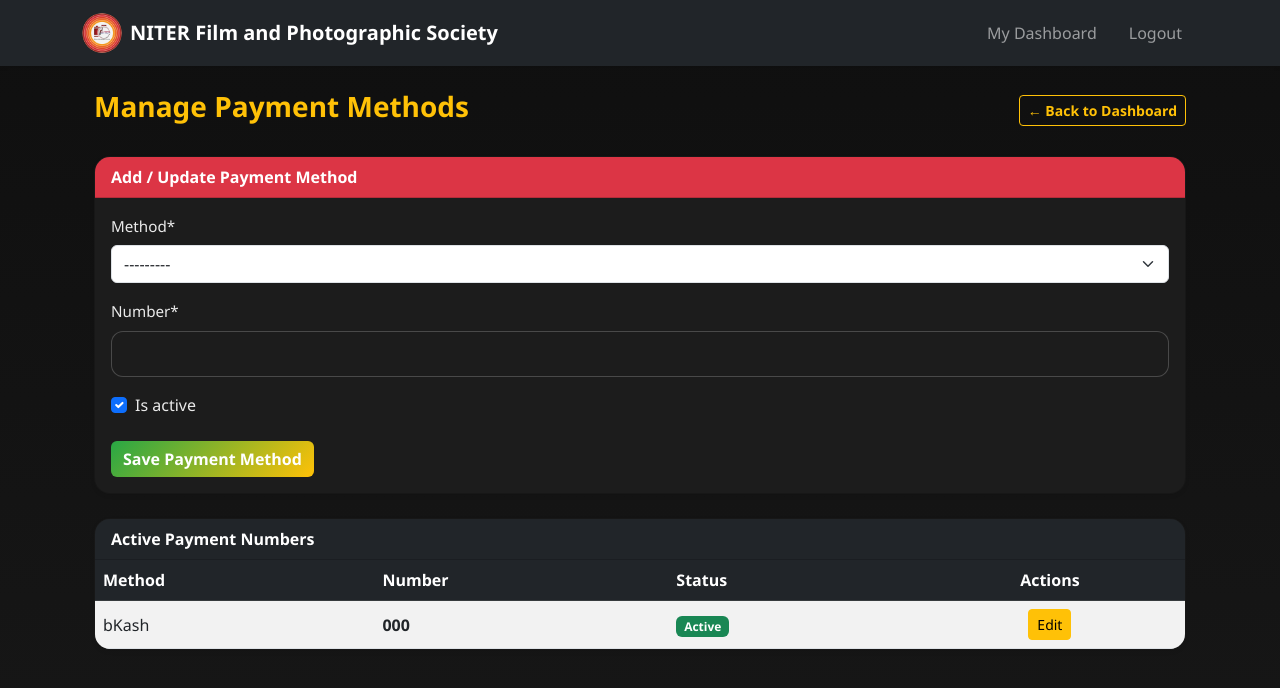
After one commit to k-k-shaon/event-ticket-booking-system, a Django app: page /admin_access/payment-methods/ in a window 1280 px wide. The commit adds this page. Shown: the top 688 px of the page. Run offline with Django 5.2, Linux system fonts and the light colour scheme; a user stored in the database is signed in; tables that the repository leaves empty hold one stand-in row (values such as "Sample post"); some libraries are stand-ins or nearby versions.

Commit message:
handle payment methods number dynamically

```diff
--- a/NFPS_Events/urls.py
+++ b/NFPS_Events/urls.py
@@ -44,6 +44,7 @@ urlpatterns = [
     path('admin_access/', views.admin_dashboard, name='admin_dashboard'),
     path('dashboard/event/<int:pk>/edit/', views.admin_edit_event, name='admin_edit_event'),
     path('dashboard/event/<int:pk>/delete/', views.admin_delete_event, name='admin_delete_event'),
-
+    path('admin_access/payment-methods/',views.manage_payment_methods,name='manage_payment_methods'),
+    path('admin_access/payment-methods/<int:pk>/edit/', views.edit_payment_method, name='edit_payment_method'),
 
 ]
--- a/events/forms.py
+++ b/events/forms.py
@@ -1,6 +1,5 @@
-# forms.py
 from django import forms
-from .models import Event
+from .models import Event, PaymentMethod
 
 class EventForm(forms.ModelForm):
     class Meta:
@@ -10,3 +9,8 @@ class EventForm(forms.ModelForm):
             'date_time': forms.DateTimeInput(attrs={'type': 'datetime-local'}),
             'description': forms.Textarea(attrs={'rows': 4}),
         }
+
+class PaymentMethodForm(forms.ModelForm):
+    class Meta:
+        model = PaymentMethod
+        fields = ['method', 'number', 'is_active']
--- a/events/models.py
+++ b/events/models.py
@@ -55,3 +55,18 @@ class Registration(models.Model):
         if not self.tracking_code:
             self.tracking_code = f"TKT-{self.event.id}-{uuid.uuid4().hex[:6].upper()}"
         super().save(*args, **kwargs)
+
+
+class PaymentMethod(models.Model):
+    METHOD_CHOICES = [
+        ('bkash', 'bKash'),
+        ('nagad', 'Nagad'),
+        ('rocket', 'Rocket'),
+    ]
+
+    method = models.CharField(max_length=20, choices=METHOD_CHOICES, unique=True)
+    number = models.CharField(max_length=20)
+    is_active = models.BooleanField(default=True)
+
+    def __str__(self):
+        return f"{self.get_method_display()} - {self.number}"
--- a/events/templates/admin_access/event_form.html
+++ b/events/templates/admin_access/event_form.html
@@ -10,7 +10,7 @@
     {% csrf_token %}
     {{ form|crispy }}
     <div class="mt-3 d-flex gap-2">
-      <button type="submit" class="btn btn-primary">Save</button>
+      <button type="submit" class="btn btn-danger">Save</button>
       <a href="{% url 'admin_dashboard' %}" class="btn btn-secondary">Cancel</a>
     </div>
   </form>
--- /dev/null
+++ b/events/templates/admin_access/payment_methods.html
@@ -0,0 +1,77 @@
+{% extends "base.html" %}
+{% load crispy_forms_tags %}
+
+{% block content %}
+<div class="container mt-4">
+
+  <div class="d-flex justify-content-between align-items-center mb-4">
+    <h3 class="text-warning fw-bold">Manage Payment Methods</h3>
+    <a href="{% url 'admin_dashboard' %}" class="btn btn-outline-light btn-sm">
+      ← Back to Dashboard
+    </a>
+  </div>
+
+  <!-- Add / Update Payment Method -->
+  <div class="card mb-4 shadow-sm">
+    <div class="card-header bg-danger text-white fw-bold">
+      Add / Update Payment Method
+    </div>
+    <div class="card-body">
+      <form method="post">
+        {% csrf_token %}
+        {{ form|crispy }}
+        <button type="submit" class="btn btn-success mt-2">
+          Save Payment Method
+        </button>
+      </form>
+    </div>
+  </div>
+
+  <!-- Existing Payment Methods -->
+  <div class="card shadow-sm">
+    <div class="card-header bg-dark text-white fw-bold">
+      Active Payment Numbers
+    </div>
+
+    <div class="table-responsive">
+      <table class="table table-striped table-hover mb-0">
+        <thead class="table-dark">
+          <tr>
+            <th>Method</th>
+            <th>Number</th>
+            <th>Status</th>
+            <th class="text-center">Actions</th>
+          </tr>
+        </thead>
+        <tbody>
+          {% for m in methods %}
+          <tr>
+            <td>{{ m.get_method_display }}</td>
+            <td><strong>{{ m.number }}</strong></td>
+            <td>
+              {% if m.is_active %}
+                <span class="badge bg-success">Active</span>
+              {% else %}
+                <span class="badge bg-secondary">Inactive</span>
+              {% endif %}
+            </td>
+            <td class="text-center">
+              <a href="{% url 'edit_payment_method' m.id %}" class="btn btn-warning btn-sm">
+                Edit
+              </a>
+            </td>
+          </tr>
+          {% empty %}
+          <tr>
+            <td colspan="4" class="text-center text-muted">
+              No payment methods added yet.
+            </td>
+          </tr>
+          {% endfor %}
+        </tbody>
+      </table>
+    </div>
+  </div>
+
+</div>
+{% endblock %}
--- a/events/views.py
+++ b/events/views.py
@@ -4,8 +4,8 @@ from django.contrib.auth import authenticate, login, logout
 from django.contrib.auth.decorators import login_required
 from django.utils import timezone
 from django.db.models import Count, Q
-from .models import Event, Registration
-from .forms import EventForm
+from .models import Event, Registration, PaymentMethod
+from .forms import EventForm, PaymentMethodForm
 
 
 # -------------------- Public/User Views --------------------
@@ -131,10 +131,14 @@ def payment_page(request, pk):
         messages.info(request, f"Submitted {tickets_requested} tickets. Awaiting admin approval.")
         return redirect('user_dashboard')
 
+    payment_methods = PaymentMethod.objects.filter(is_active=True)
+
     return render(request, 'events/payment_page.html', {
         'event': event,
         'tickets_requested': tickets_requested,
-        'total_price': total_price
+        'total_price': total_price,
+        'payment_methods': payment_methods,
+
     })
 
 @login_required(login_url='/')
@@ -274,3 +278,47 @@ def admin_delete_event(request, pk):
     event.delete()
     messages.warning(request, "Event deleted successfully.")
     return redirect('admin_dashboard')
+
+@login_required(login_url='/')
+def manage_payment_methods(request):
+    if not request.user.is_superuser:
+        messages.error(request, "You are not authorized.")
+        return redirect('event_list')
+
+    methods = PaymentMethod.objects.all()
+
+    if request.method == 'POST':
+        form = PaymentMethodForm(request.POST)
+        if form.is_valid():
+            form.save()
+            messages.success(request, "Payment method saved.")
+            return redirect('manage_payment_methods')
+    else:
+        form = PaymentMethodForm()
+
+    return render(request, 'admin_access/payment_methods.html', {
+        'methods': methods,
+        'form': form
+    })
+
+@login_required
+def edit_payment_method(request, pk):
+    if not request.user.is_superuser:
+        messages.error(request, "You do not have permission.")
+        return redirect('event_list')
+
+    method = get_object_or_404(PaymentMethod, pk=pk)
+
+    if request.method == 'POST':
+        form = PaymentMethodForm(request.POST, instance=method)
+        if form.is_valid():
+            form.save()
+            messages.success(request, "Payment Method updated successfully.")
+            return redirect('manage_payment_methods')  # back to list
+    else:
+        form = PaymentMethodForm(instance=method)
+
+    return render(request, 'admin_access/payment_methods.html', {
+        'form': form,
+        'edit_mode': True
+    })
```
Also changed, not shown: events/templates/admin_access/dashboard.html (+7 -1 lines), events/templates/events/payment_page.html (+27 -18 lines), events/migrations/0003_paymentmethod.py (added).
